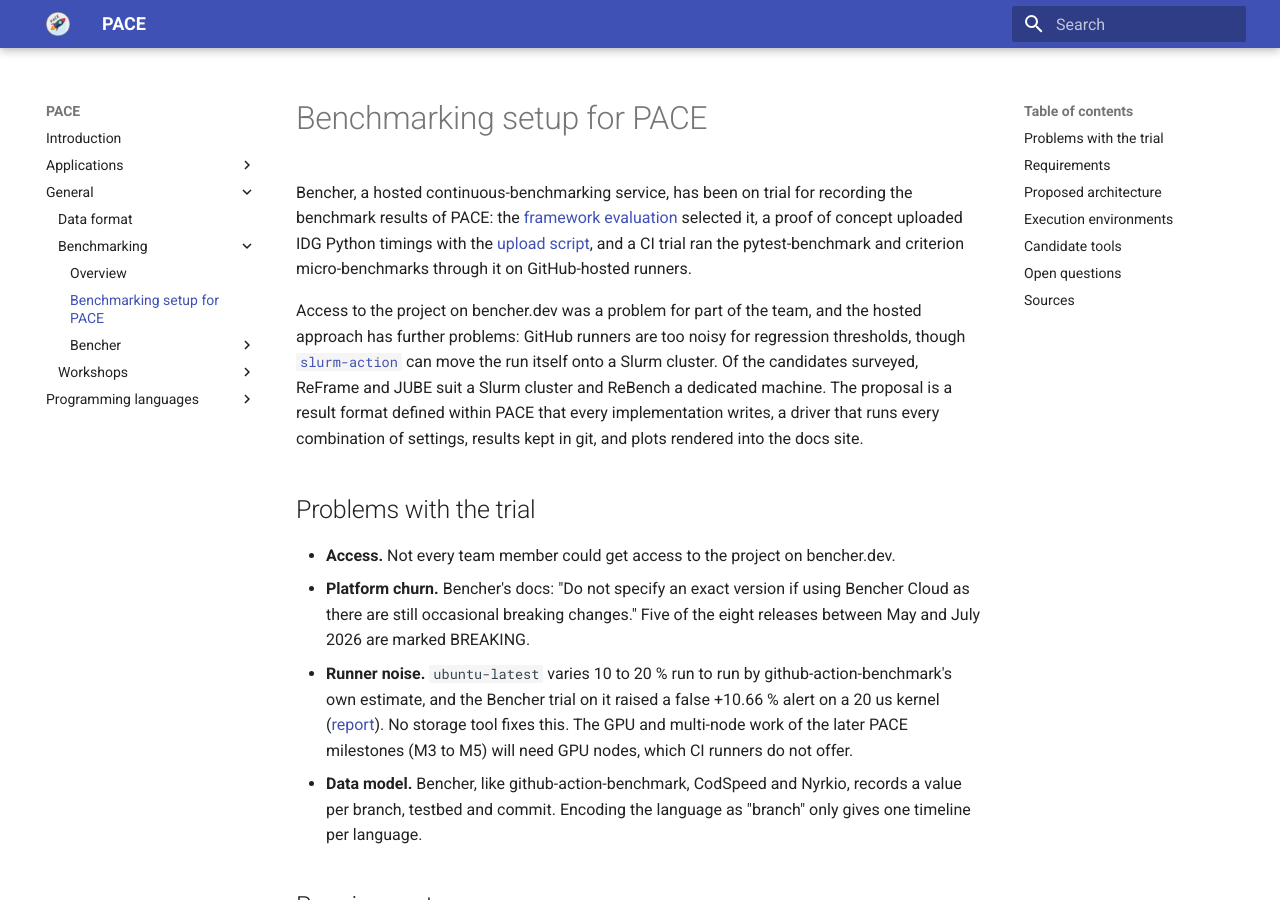
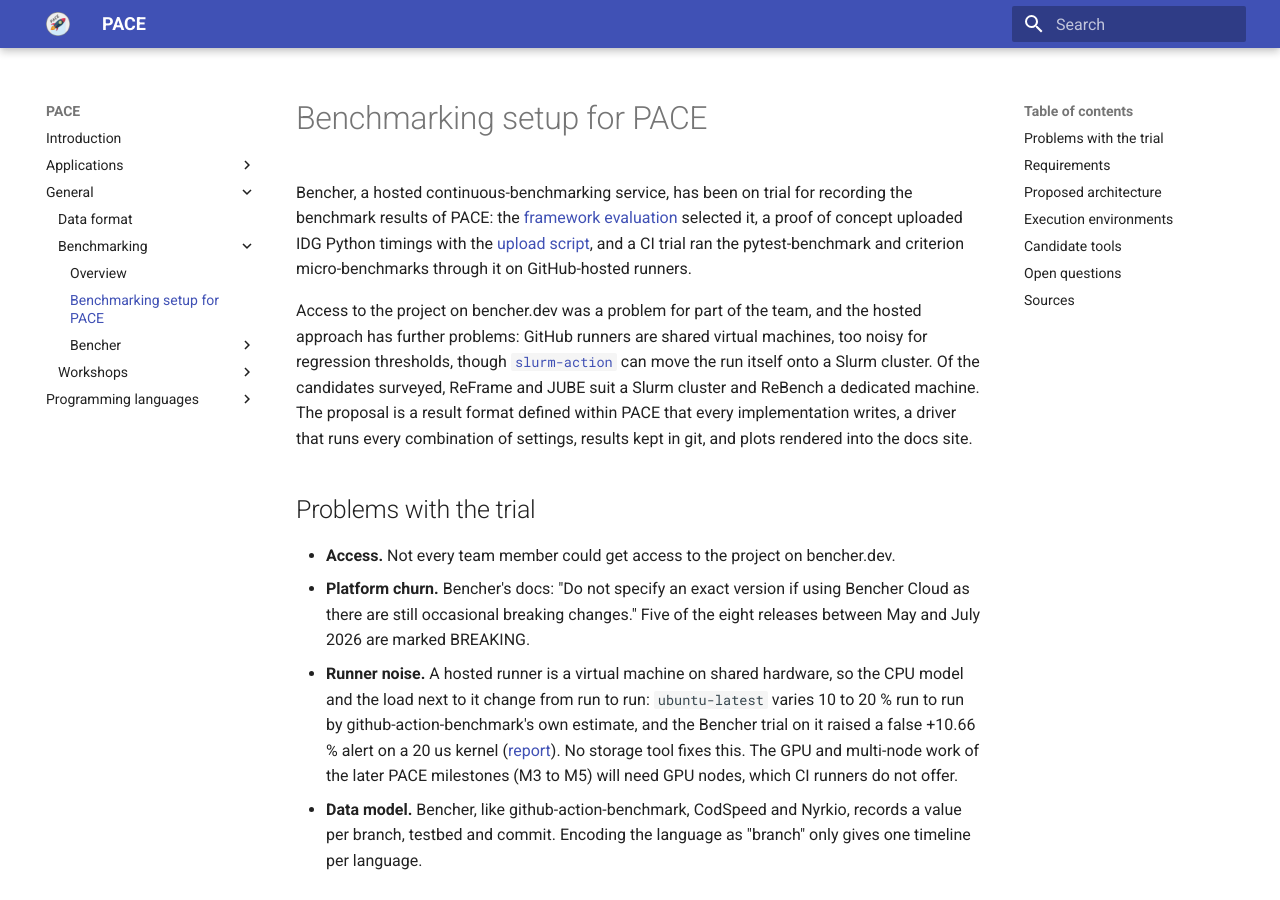
Before and after one commit to astron-rd/PACE, an MkDocs documentation site: the page built from docs/general/benchmarking/setup.md, in a window 1280 px wide and 900 px high. Built offline with MkDocs 1.6.1 and Material for MkDocs 9.7.7, drawn with Linux system fonts in a browser that asks for light colours; nearby versions of some CDN libraries.

Commit message:
docs: explain the runner noise in benchmarking setup

```diff
--- a/docs/general/benchmarking/setup.md
+++ b/docs/general/benchmarking/setup.md
@@ -8,8 +8,8 @@
 GitHub-hosted runners.
 
 Access to the project on bencher.dev was a problem for part of the team, and the
-hosted approach has further problems: GitHub runners are too noisy for
-regression thresholds, though
+hosted approach has further problems: GitHub runners are shared virtual
+machines, too noisy for regression thresholds, though
 [`slurm-action`](https://github.com/astron-rd/slurm-action) can move the run
 itself onto a Slurm cluster. Of the candidates surveyed, ReFrame and JUBE suit a
 Slurm cluster and ReBench a dedicated machine. The proposal is a result format
@@ -24,9 +24,10 @@
 - **Platform churn.** Bencher's docs: "Do not specify an exact version if using
   Bencher Cloud as there are still occasional breaking changes." Five of the
   eight releases between May and July 2026 are marked BREAKING.
-- **Runner noise.** `ubuntu-latest` varies 10 to 20 % run to run by
-  github-action-benchmark's own estimate, and the Bencher trial on it raised a
-  false +10.66 % alert on a 20 us kernel
+- **Runner noise.** A hosted runner is a virtual machine on shared hardware, so
+  the CPU model and the load next to it change from run to run: `ubuntu-latest`
+  varies 10 to 20 % run to run by github-action-benchmark's own estimate, and
+  the Bencher trial on it raised a false +10.66 % alert on a 20 us kernel
   ([report](https://bencher.dev/perf/astron-pace/reports/f3bf8381-e065-4ae8-86e2-bd20cd186d2c)).
   No storage tool fixes this. The GPU and multi-node work of the later PACE
   milestones (M3 to M5) will need GPU nodes, which CI runners do not offer.
```
